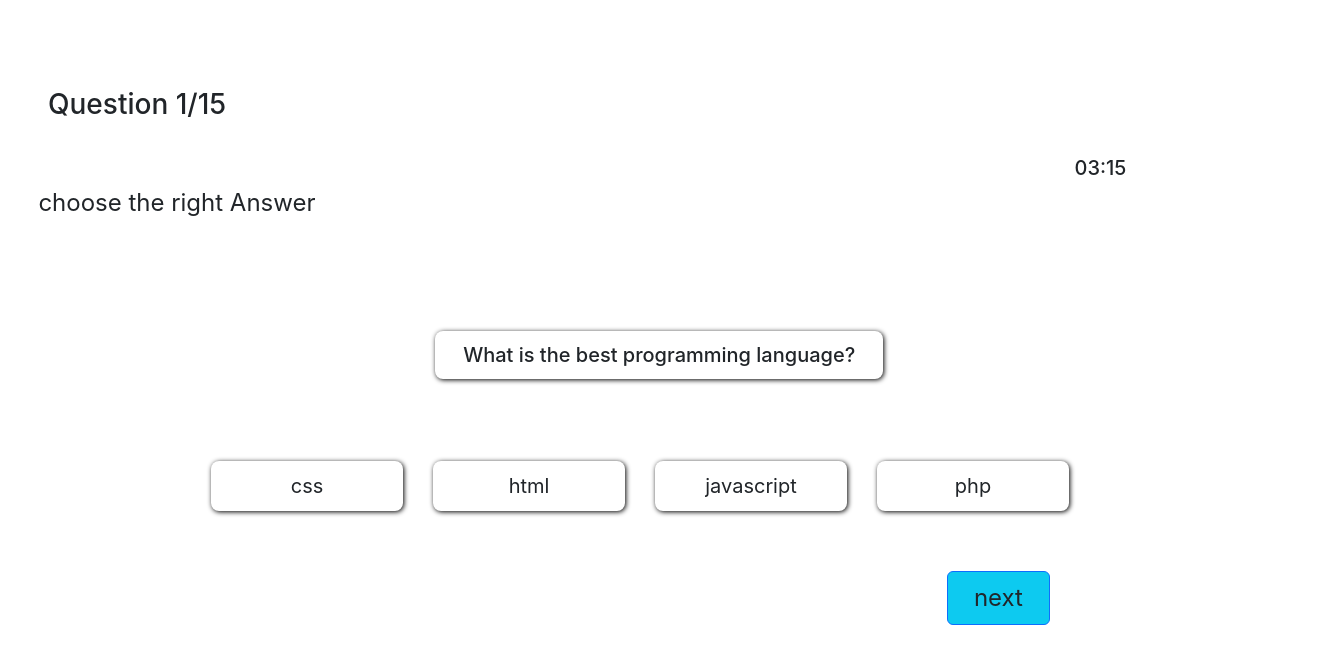
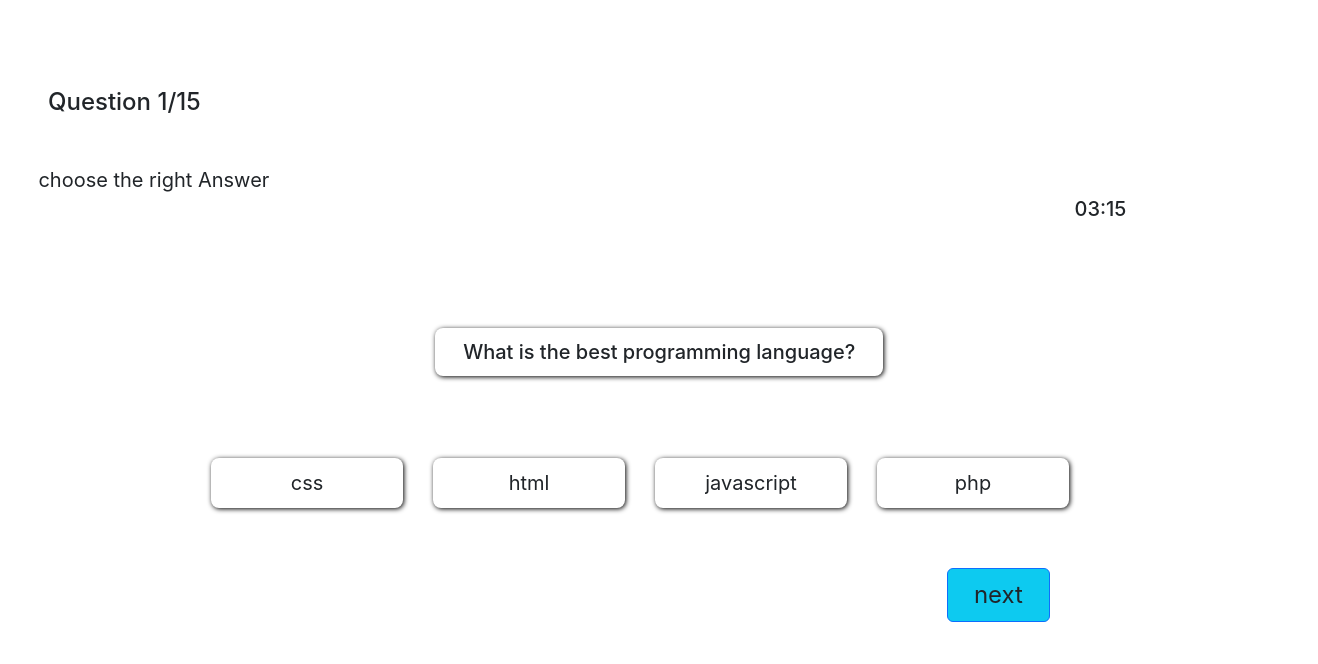
Before and after one commit to Glilabousselham/quiz-app-react-laravel, a React (Create React App) app in the folder frontend/: page /answer in a window 1280 px wide. Shown: the top 664 px of the page, 1318 px wide, since content can reach past the window. Built offline with nearby package versions, Linux system fonts and the light colour scheme.

Commit message:
modifier

```diff
--- a/frontend/src/App.js
+++ b/frontend/src/App.js
@@ -14,7 +14,7 @@ function App() {
      <Route path="/signup" element={<SingUp/>}/>
      <Route path="/signin" element={<SingIn/>}/>
      <Route path="/test" element={<Test/>}/>
-     <Route path="/answer" element={<Answer/>}/>
+     <Route path="/answer" element={<Answer />}/>
      </Routes>
       </BrowserRouter>
 
--- a/frontend/src/components/answer/Answer.jsx
+++ b/frontend/src/components/answer/Answer.jsx
@@ -7,42 +7,50 @@ export default function Answer() {
   const handleOptionChange = (event) => {
     setSelectedOption(event.target.value);
   };
+// ... (existing code)
 
 const handleSubmit = (event) => {
   event.preventDefault();
   if (selectedOption !== null) {
-      alert("Vous avez sélectionné : " + selectedOption);
+    alert("Vous avez sélectionné: " + selectedOption); // Concatenate the selectedOption value
+    // Vous pouvez ajouter le traitement de chaque réponse ici
   } else {
     alert("Veuillez sélectionner une option.");
   }
 };
 
+// ... (existing code)
+
+
   return (
     <div>
       <div style={{ position: "relative", top: "40px" }}>
-        <h3 className='m-3  mn-5 fs-3 m-5'>Question 1/15</h3>
+        <h3 className='m-3  mn-5 fs-4 m-5'>Question 1/15</h3>
+
+        <p className='  fs-5' style={{marginLeft:'3%'  }}>choose the right Answer</p>
         <h5 className="d-flex justify-content-end" style={{ position: "relative", right: '12%', top: "-14px" }}>03:15</h5>
       </div>
-      <p className=' ml-5 fs-4' style={{ position: 'relative', left: '3%', top: "23px" }}>choose the right Answer</p>
+
 
       <form onSubmit={handleSubmit} className='mt-5' style={{ position: 'relative', top: '85px' }}>
+
         <div className='mt-5'>
           <h5 className="h5" style={{ position: "relative", left: '34%' }}>What is the best programming language? </h5><br />
           <div className="radio-container">
             <div className="radio">
-              <input type="radio" className="radioinput" id="radio1" name="radioGroup" value="css" onChange={handleOptionChange} />
+              <input type="radio" className="radioinput" id="radio1" name="radioGroup" value="CSS" onChange={handleOptionChange} />
               <label htmlFor="radio1" className="radio--label fs-5"> css</label>
             </div>
             <div className="radio">
-              <input type="radio" className="radioinput" id="radio2" name="radioGroup" value="html" onChange={handleOptionChange} />
+              <input type="radio" className="radioinput" id="radio2" name="radioGroup"  value="html"onChange={handleOptionChange} />
               <label htmlFor="radio2" className="radio--label fs-5">html</label>
             </div>
             <div className="radio">
-              <input type="radio" className="radioinput" id="radio3" name="radioGroup" value="javascript" onChange={handleOptionChange} />
+              <input type="radio" className="radioinput" id="radio3" name="radioGroup"  value="javascript"onChange={handleOptionChange} />
               <label htmlFor="radio3" className="radio--label fs-5">javascript </label>
             </div>
             <div className="radio">
-              <input type="radio" className="radioinput" id="radio4" name="radioGroup" value="php" onChange={handleOptionChange} />
+              <input type="radio" className="radioinput" id="radio4" name="radioGroup" value="PHP" onChange={handleOptionChange} />
               <label htmlFor="radio4" className="radio--label fs-5 "> php</label>
             </div>
           </div>
```
Also changed, not shown: frontend/src/components/answer/answer.css (+4 -4 lines). Lines whose indentation alone changed are shown as unchanged.
